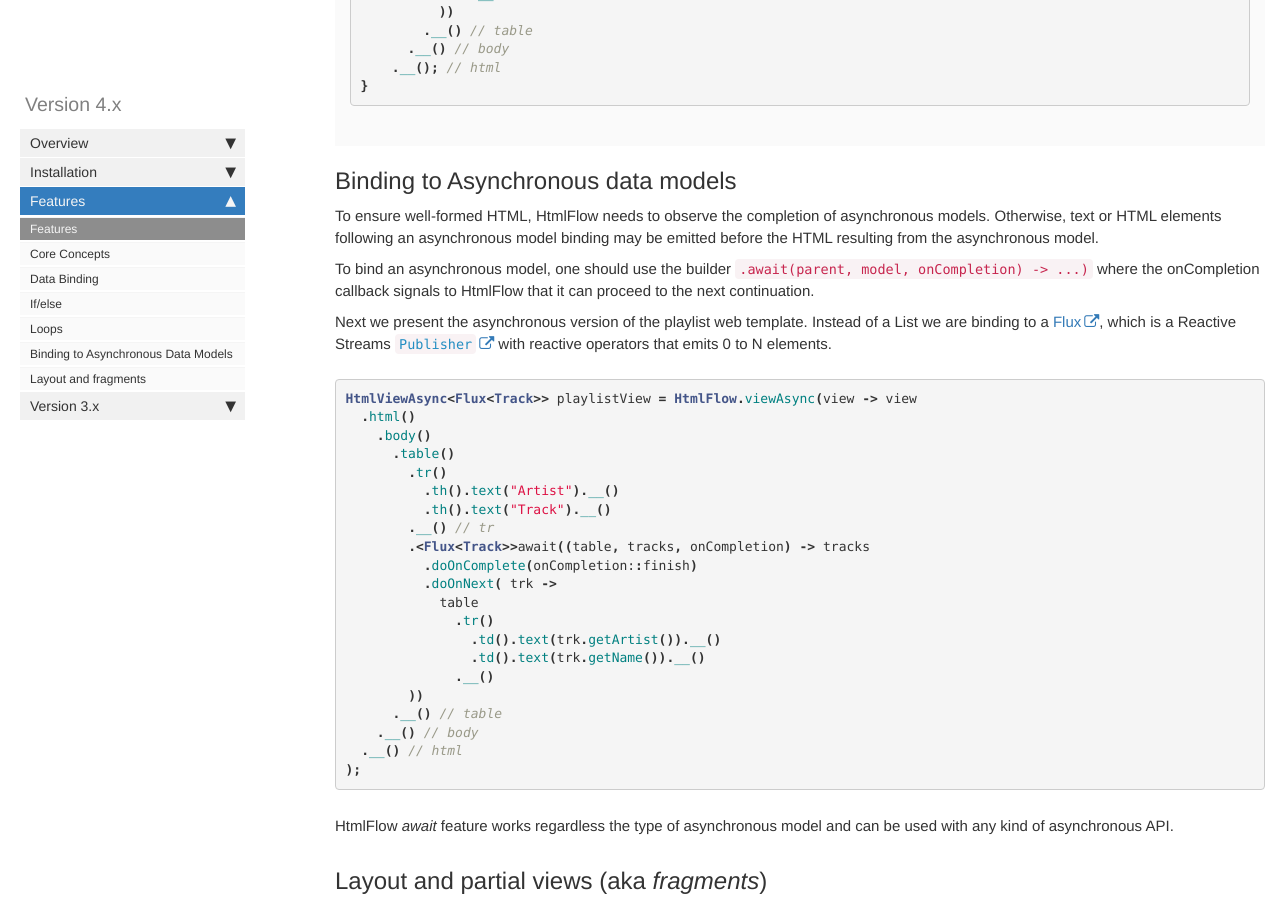
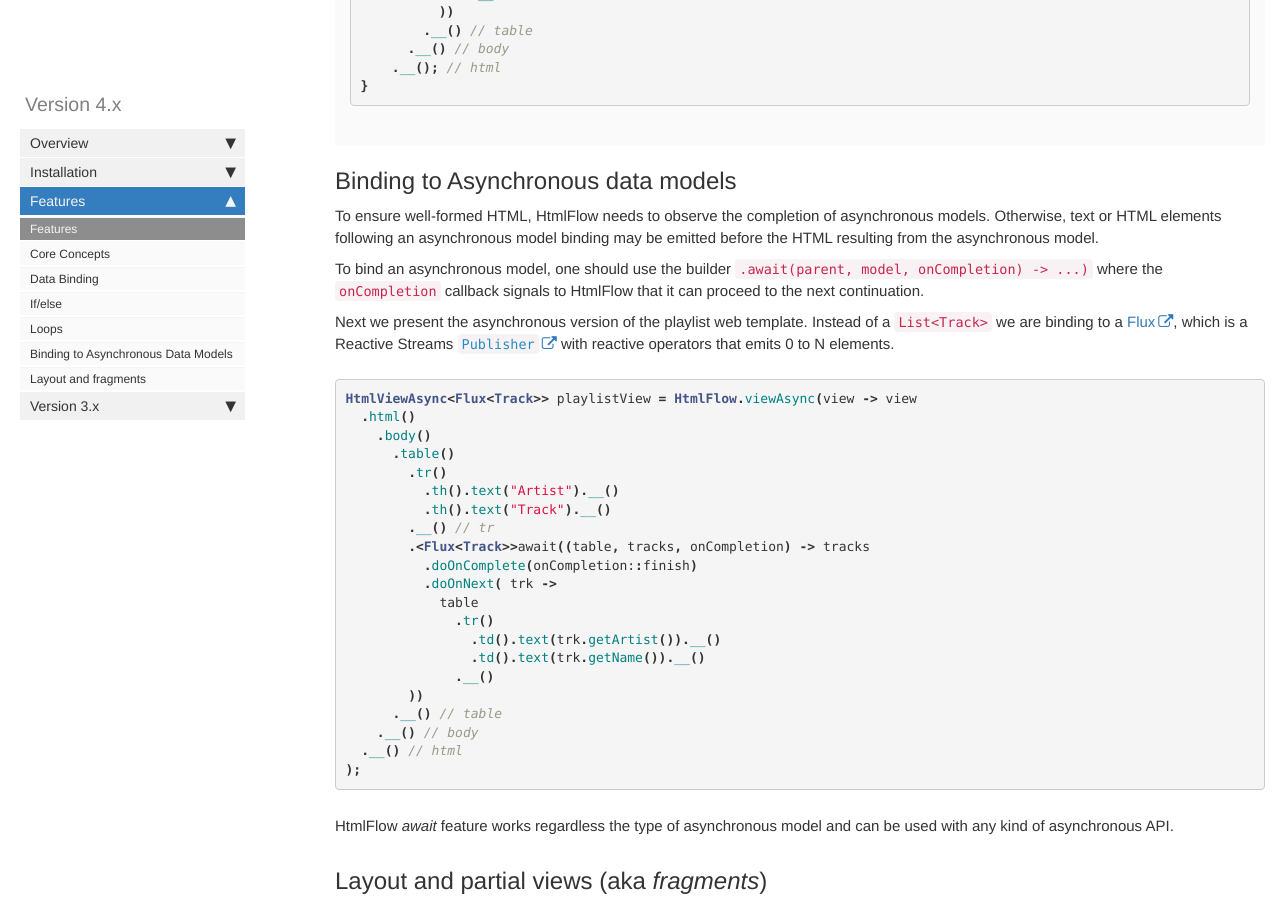
Before and after one commit to xmlet/HtmlFlow, a Jekyll site: the page built from pages/htmlflow/features.md, in a window 1280 px wide and 900 px high, scrolled down 2824 px. Built offline with Jekyll 4.4.1, drawn with Linux system fonts in a browser that asks for light colours; comment, search, counter and statistics services are not loaded; some of the changed text lies outside the part shown.

Commit message:
Minor fixes

```diff
--- a/index.html
+++ b/index.html
@@ -92,10 +92,10 @@ the set of accepted values.
 
 <ul>
   <li>
-    2020,
+    2023,
     <a href="https://www.scitepress.org/Link.aspx?doi=10.5220/0012165300003584" target="blank">Enhancing SSR in Low-Thread Web Servers</a>,
     <a href="http://www.webist.org/?y=2023" target="blank">19th WebIst</a>
-    conference, 2019, Rome - This paper highlights the HtmlFlow templating
+    conference, 2023, Rome - This paper highlights the HtmlFlow templating
     approach that embraces any asynchronous AP I (e.g., Publisher, promises,
     suspend functions, flow, etc.) and allows for multiple asynchronous data
     sources.
--- a/pages/htmlflow/features.md
+++ b/pages/htmlflow/features.md
@@ -260,11 +260,11 @@ model.
 
 To bind an asynchronous model, one should use the builder
 `.await(parent, model, onCompletion) -> ...)`
-where the onCompletion callback signals to HtmlFlow that it can proceed to the
+where the `onCompletion` callback signals to HtmlFlow that it can proceed to the
 next continuation.
 
 Next we present the asynchronous version of the playlist web template.
-Instead of a List<Track> we are binding to a [Flux](https://projectreactor.io/docs/core/release/api/reactor/core/publisher/Flux.html),
+Instead of a `List<Track>` we are binding to a [Flux](https://projectreactor.io/docs/core/release/api/reactor/core/publisher/Flux.html),
 which is a Reactive Streams [`Publisher`](https://www.reactive-streams.org/reactive-streams-1.0.3-javadoc/org/reactivestreams/Publisher.html?is-external=true) with reactive operators that emits 0 to N elements.
 
 
```
Also changed, not shown: other parts of pages/htmlflow/features.md (+1 -1 lines), _posts/2023-10-27-Release-4.1.md (+1 -1 lines).
